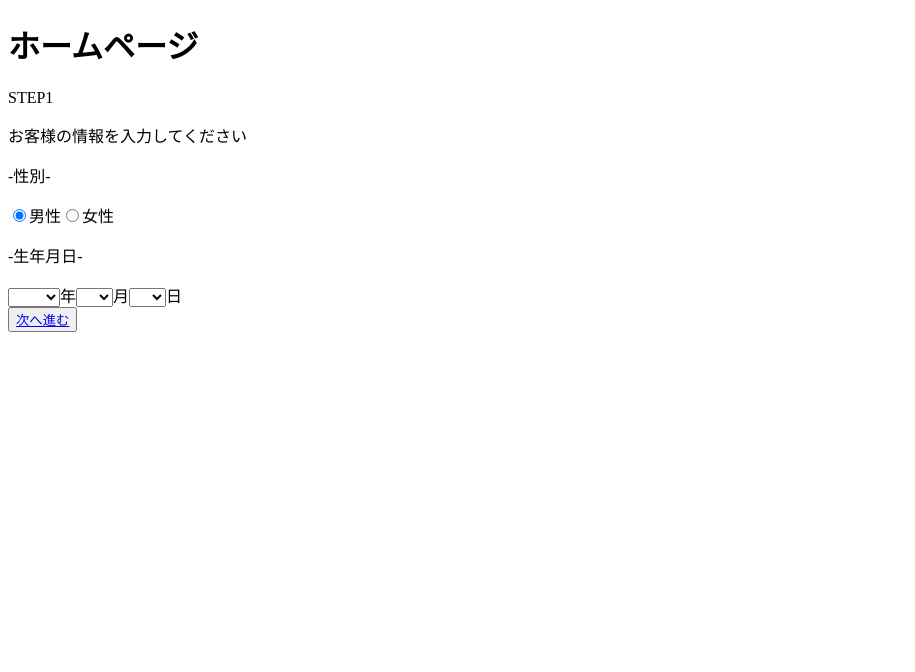
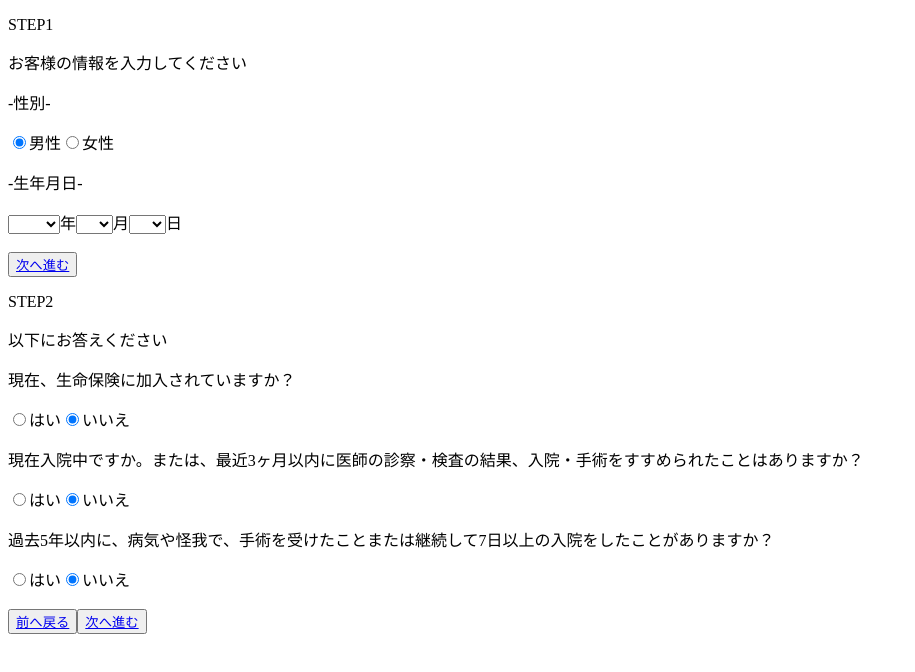
Before and after one commit to Hiroto-Iizuka/react-form-B, a React (Create React App) app: page / in a window 1280 px wide. Shown: the top 672 px of the page, without its empty margins (0-915 px from the left). Built offline with nearby package versions, Linux system fonts and the light colour scheme.

Commit message:
STEP2アンケートを実装

```diff
--- a/src/App.jsx
+++ b/src/App.jsx
@@ -1,12 +1,13 @@
 import { BrowserRouter } from 'react-router-dom';
 import { Basic } from "./Basic";
+import { Enquete } from './Enquete';
 
 function App() {
   return (
     <BrowserRouter>
       <div className="App">
-        <h1>ホームページ</h1>
         <Basic />
+        <Enquete />
       </div>
     </BrowserRouter>
   );
--- a/src/Basic.jsx
+++ b/src/Basic.jsx
@@ -11,7 +11,7 @@ export const Basic = () => {
 
       <Gender />
       <BirthDate />
-
+      <br />
       <div>
         <button><Link to="/">次へ進む</Link></button>
       </div>
--- a/src/Enquete.jsx
+++ b/src/Enquete.jsx
@@ -0,0 +1,66 @@
+import { Link } from "react-router-dom";
+import React, { useState } from "react";
+
+export const Enquete = () => {
+  const [enquete1Answer, setEnquete1Answer] = useState("no");
+  const [enquete2Answer, setEnquete2Answer] = useState("no");
+  const [enquete3Answer, setEnquete3Answer] = useState("no");
+
+
+  const answerEnquete1 = (e) => {
+    setEnquete1Answer(e.target.value);
+  }
+
+  const answerEnquete2 = (e) => {
+    setEnquete2Answer(e.target.value);
+  }
+
+  const answerEnquete3 = (e) => {
+    setEnquete3Answer(e.target.value);
+  }
+
+  return (
+    <>
+      <div>
+        <p>STEP2</p>
+        <p>以下にお答えください</p>
+      </div>
+      <div>
+        <p>現在、生命保険に加入されていますか？</p>
+        <label>
+          <input type="radio" value="yes" onChange={answerEnquete1} checked={enquete1Answer === "yes"} />
+          はい
+        </label>
+        <label>
+          <input type="radio" value="no" onChange={answerEnquete1} checked={enquete1Answer === "no"} />
+          いいえ
+        </label>
+
+        <p>現在入院中ですか。または、最近3ヶ月以内に医師の診察・検査の結果、入院・手術をすすめられたことはありますか？</p>
+        <label>
+          <input type="radio" value="yes" onChange={answerEnquete2} checked={enquete2Answer === "yes"} />
+          はい
+        </label>
+        <label>
+          <input type="radio" value="no" onChange={answerEnquete2} checked={enquete2Answer === "no"} />
+          いいえ
+        </label>
+
+        <p>過去5年以内に、病気や怪我で、手術を受けたことまたは継続して7日以上の入院をしたことがありますか？</p>
+        <label>
+          <input type="radio" value="yes" onChange={answerEnquete3} checked={enquete3Answer === "yes"} />
+          はい
+        </label>
+        <label>
+          <input type="radio" value="no" onChange={answerEnquete3} checked={enquete3Answer === "no"} />
+          いいえ
+        </label>
+      </div>
+      <br />
+      <div>
+        <button><Link to="/">前へ戻る</Link></button>
+        <button><Link to="/">次へ進む</Link></button>
+      </div>
+    </>
+  )
+}
```
